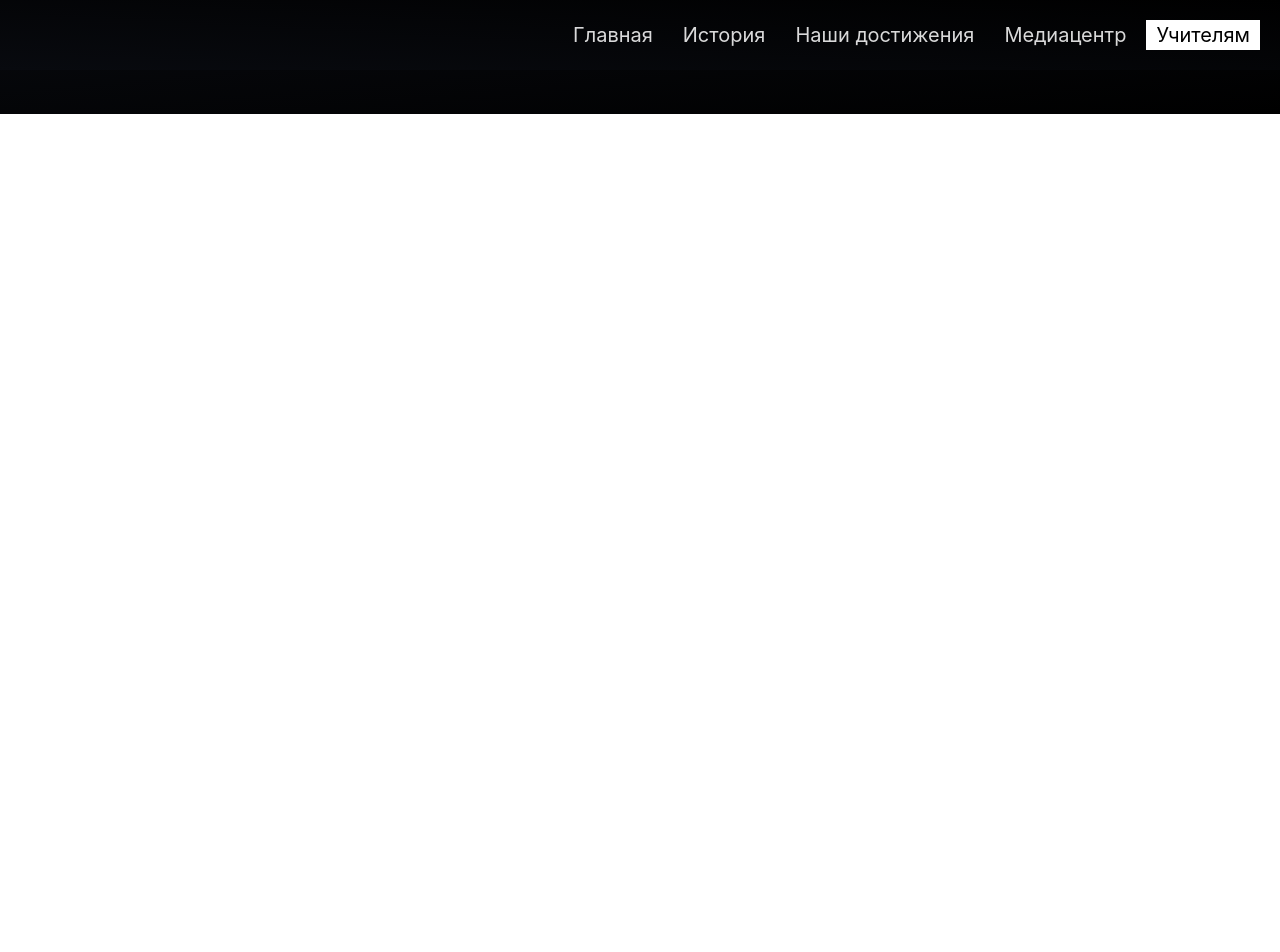
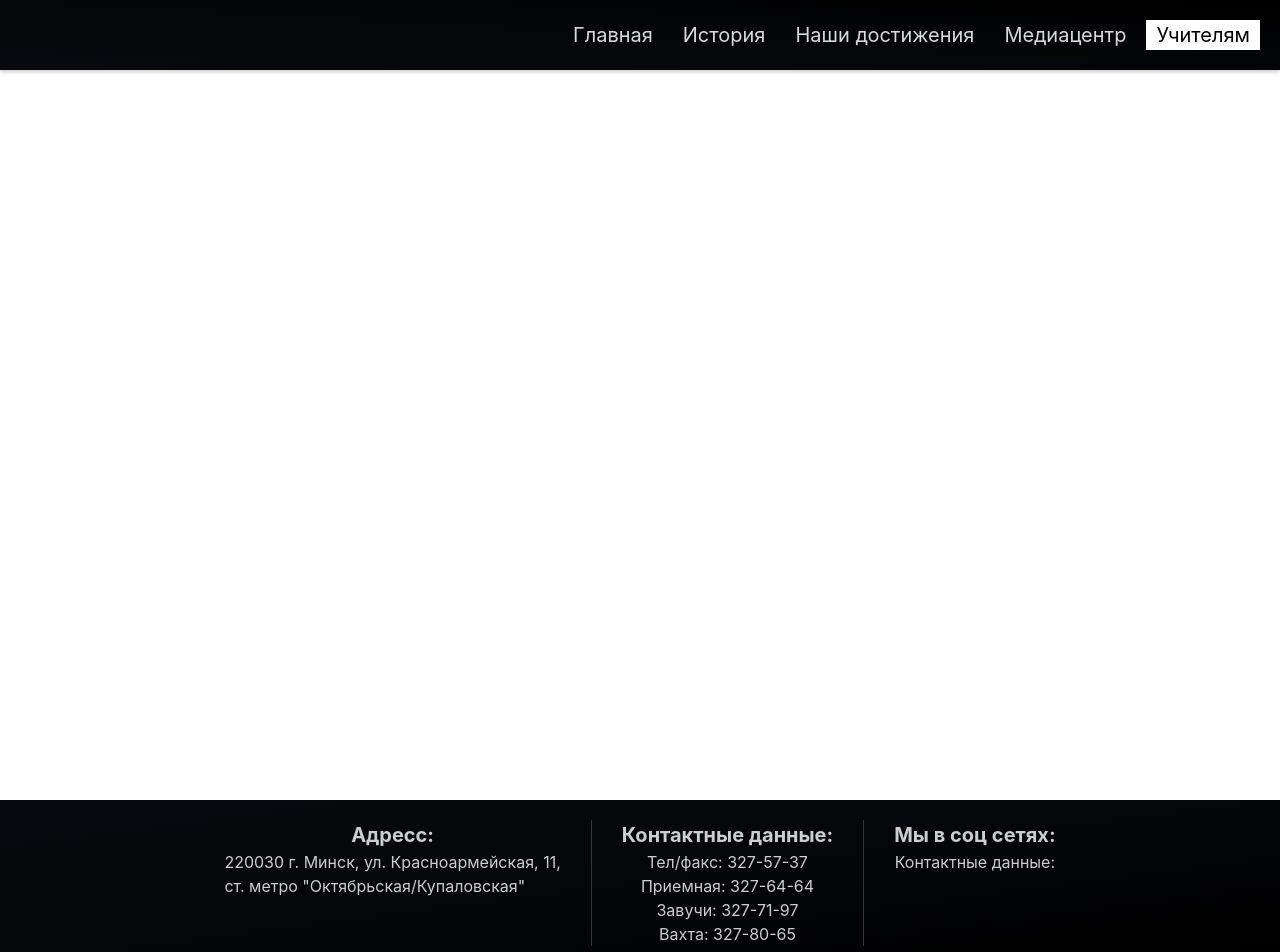
Before and after one commit to dima24kmagic/tele-school, a React (Create React App) app: page /4teachers in a window 1280 px wide. Shown: the top 952 px of the page. Before the commit the page ends 800 px from the top, so only its background shows below. Built offline with nearby package versions, Linux system fonts and the light colour scheme; no server answers.

Commit message:
Basic footer structure

```diff
--- a/package.json
+++ b/package.json
@@ -11,6 +11,7 @@
     "material-ui": "^0.20.2",
     "prop-types": "^15.6.2",
     "react": "^16.6.3",
+    "react-contextmenu": "^2.10.0",
     "react-dom": "^16.6.3",
     "react-router-dom": "^4.3.1",
     "react-scripts": "2.1.1",
--- a/src/components/App.js
+++ b/src/components/App.js
@@ -42,6 +42,18 @@ class App extends Component {
               path="/media"
               component={() => <MediaCenter videos={videos} />}
             />
+            <Route
+              path="/history"
+              component={() => <div className="content" />}
+            />
+            <Route
+              path="/achieves"
+              component={() => <div className="content" />}
+            />
+            <Route
+              path="/4teachers"
+              component={() => <div className="content" />}
+            />
             <Nav toggleAperture={this.toggleAperture} />
             <Footer />
           </Fragment>
--- a/src/components/Home/Home.js
+++ b/src/components/Home/Home.js
@@ -1,5 +1,6 @@
 import React, { Component, Fragment } from "react";
 import { Element, Link } from "react-scroll";
+import { ContextMenu, ContextMenuTrigger, MenuItem } from "react-contextmenu";
 import "./home.scss";
 import { AnimateHomeIntro } from "./animations";
 
@@ -21,6 +22,11 @@ class Home extends Component {
     }
   }
 
+  handleCMClick = (e, data) => {
+    e.preventDefault();
+    console.log(data);
+  };
+
   render() {
     const windowWidth = window.innerWidth;
     const scrollOffsetBasedOnNavHeight = windowWidth <= 768 ? -20 : -70;
@@ -39,21 +45,42 @@ class Home extends Component {
             <p className="display-1 text-light intro__words shadowed">
               Школьный телецентр
             </p>
-            <button className="intro__btn text-light shadowed">
             <Link
               to="content"
               smooth={true}
               duration={500}
               offset={scrollOffsetBasedOnNavHeight}
             >
+              <button className="intro__btn text-light shadowed">
                 Узнать больше
+              </button>
             </Link>
-            </button>
           </div>
         </div>
         <Element name="content">
           <div className="container info-content" id="home-anchor">
+            <ContextMenuTrigger id="about_us">
               <h1>Немного о нас:</h1>
+            </ContextMenuTrigger>
+            <ContextMenu id="about_us">
+              <MenuItem
+                data={{ test: "SUCK", 1: 2 }}
+                onClick={this.handleCMClick}
+              >
+                <div
+                  style={{
+                    width: "auto",
+                    height: "auto",
+                    background: "#000",
+                    color: "white",
+                    padding: "2rem 6rem"
+                  }}
+                  onClick={this.handleCMClick}
+                >
+                  WOOOOOW
+                </div>
+              </MenuItem>
+            </ContextMenu>
             <p>
               В нашей школе с 1981 года успешно работает школьное телевидение.
               За годы существования нашего телецентра накоплен большой аудио и
--- a/src/components/Media/media.scss
+++ b/src/components/Media/media.scss
@@ -21,14 +21,14 @@
     $triangleSize: 10px;
     width: 90%;
     height: 40vh;
-    min-height: 20rem;
+    min-height: 17rem;
     //border-radius: 4px;
     overflow: hidden;
     position: relative;
     cursor: pointer;
     @media (min-width: 768px) {
       width: 210px;
-      height: 180px;
+      height: 17rem;
       margin-bottom: 2rem !important;
       $btn_radius: 6rem;
       $triangleSize: 12px;
@@ -67,7 +67,7 @@
         transform: translate(-50%, -50%);
         height: $btn_radius;
         width: $btn_radius;
-        background: rgba(50, 50, 50, 0.74);
+        background: rgba(0, 0, 0, 0.85);
         z-index: 2;
         border-radius: 100%;
       }
@@ -88,6 +88,7 @@
     &__frame {
       width: 100%;
       height: 100%;
+      background: #000;
     }
   }
 }
--- a/src/components/UI/Footer/Footer.js
+++ b/src/components/UI/Footer/Footer.js
@@ -1,13 +1,48 @@
-import React, { Component } from "react";
+import React from "react";
 import "./footer.scss";
-class Footer extends Component {
-  render() {
-    return (
-      <div className="footer">
-        <p className="text-light">Footer</p>
+
+function Footer() {
+  const phonesData = [
+    {
+      holder: "Тел/факс",
+      num: "327-57-37"
+    },
+    {
+      holder: "Приемная",
+      num: "327-64-64"
+    },
+    {
+      holder: "Завучи",
+      num: "327-71-97"
+    },
+    {
+      holder: "Вахта",
+      num: "327-80-65"
+    }
+  ];
+  return (
+    <div className="footer">
+      <div className="data">
+        <div className="footer__info footer__info--address">
+          <div className="footer__info__title">Адресс:</div>
+          <div className="footer__info__row">
+            220030 г. Минск, ул. Красноармейская, 11, <br /> ст. метро
+            "Октябрьская/Купаловская"
+          </div>
+        </div>
+        <div className="footer__info footer__info--contacts">
+          <div className="footer__info__title">Контактные данные:</div>
+          {phonesData.map(({ holder, num }) => (
+            <div className="footer__info__row">{`${holder}: ${num}`}</div>
+          ))}
+        </div>
+        <div className="footer__info footer__info--social">
+          <div className="footer__info__title">Мы в соц сетях:</div>
+          <div className="footer__info__row">Контактные данные:</div>
+        </div>
       </div>
-    );
-  }
+    </div>
+  );
 }
 
 export default Footer;
--- a/src/components/UI/Footer/footer.scss
+++ b/src/components/UI/Footer/footer.scss
@@ -1,13 +1,35 @@
 .footer {
   display: flex;
+  flex-direction: column;
   align-items: center;
-  justify-content: center;
 
   width: 100%;
   height: auto;
-  padding: 4rem 2rem;
+  padding: 2rem 2rem;
 
   background: linear-gradient(to right bottom, #080a0f, #000000);
 
   font-size: 1.6rem;
+
+  .data {
+    display: flex;
+  }
+
+  &__info {
+    display: flex;
+    flex-direction: column;
+    align-items: center;
+    color: rgba(#fff, 0.8);
+    padding: 0 3rem;
+    &:not(:last-child) {
+      border-right: 1px solid rgba(#fff, 0.2);
+    }
+    &__title {
+      color: rgba(#fff, 0.8);
+      font-weight: bold;
+      font-size: 2rem;
+    }
+    &__row {
+    }
+  }
 }
--- a/src/components/UI/NAV/NavList/nav-list.scss
+++ b/src/components/UI/NAV/NavList/nav-list.scss
@@ -21,6 +21,7 @@
     flex-direction: row;
     background: linear-gradient(to left bottom, #000000, #080a0f);
     padding-right: 2rem;
+    box-shadow: 0 2px 4px rgba(0, 0, 0, 0.2);
   }
 
   .items-wrapper {
@@ -54,7 +55,7 @@
         width: 111%;
         transform: skewX(-18deg) translateX(-109%);
         background: white;
-        transition: transform .3s ease-in-out;
+        transition: transform 0.2s ease-out;
         z-index: -1;
       }
       &:not(:last-child) {
@@ -80,7 +81,7 @@
           width: 111%;
           transform: skewX(-18deg) translateX(-4%);
           background: white;
-          transition: transform .3s ease-in-out;
+          transition: transform 0.2s ease-out;
           z-index: -1;
         }
       }
--- a/src/static/index.scss
+++ b/src/static/index.scss
@@ -11,3 +11,7 @@ body {
 }
 
 @import "utils";
+
+.content {
+  min-height: 100vh;
+}
```
Also changed, not shown: 1 other file (tests, documents, lock files or other folders). Lines whose indentation alone changed are shown as unchanged.
